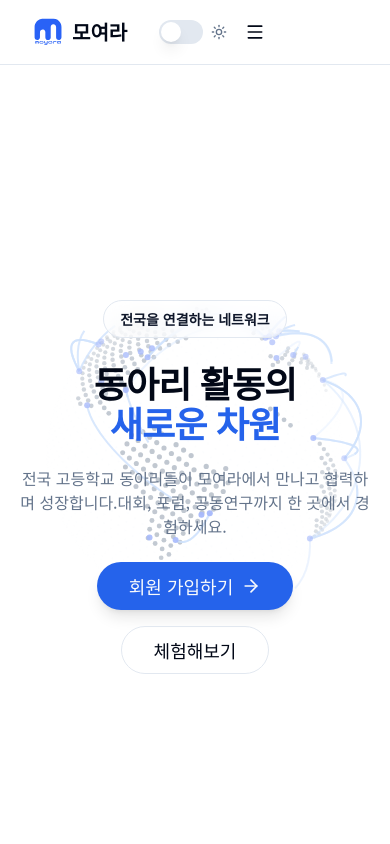
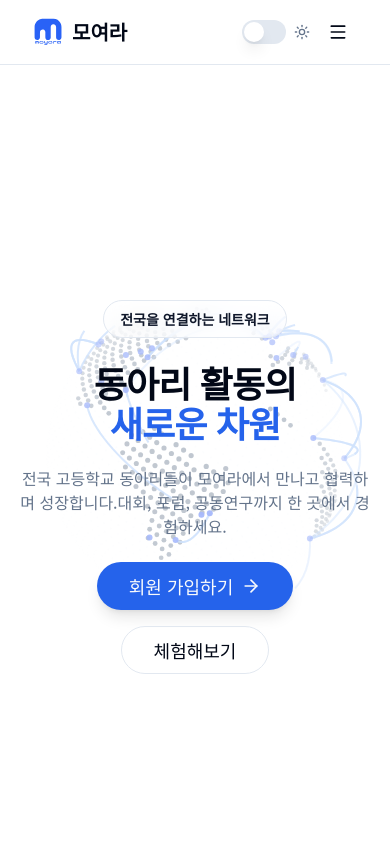
Before and after one commit to AVenturesKMLA/moyora, a Next.js app: page / in a window 390 px wide. Shown: the top 844 px of the page. Built offline with nearby package versions, Linux system fonts and the light colour scheme; no server answers.

Commit message:
Fix mobile header alignment issues

```diff
--- a/src/components/NavBar.tsx
+++ b/src/components/NavBar.tsx
@@ -92,7 +92,7 @@
                 </nav>
 
                 {/* Right Actions */}
-                <div className="flex items-center gap-2">
+                <div className="ml-auto flex items-center gap-2">
                     {/* Auth & Notifications (Desktop) */}
                     <div className="hidden md:flex md:items-center md:gap-2">
                         {isLoggedIn ? (
```
